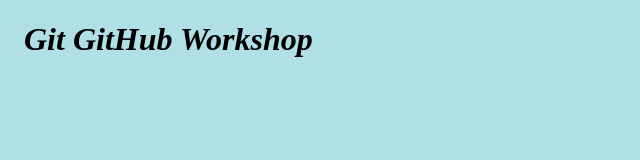
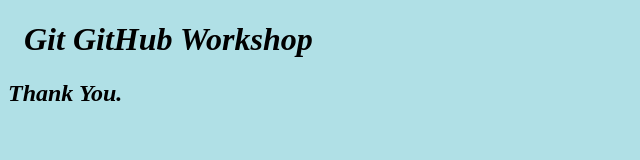
Before and after one commit to SimranMaharjan/Git-Github, a plain HTML site: page main.html in a window 1280 px wide. Shown: the whole page, without its empty margins (0-640 px from the left). Drawn offline with Linux system fonts and the light colour scheme.

Commit message:
Update main.html

```diff
--- a/main.html
+++ b/main.html
@@ -3,6 +3,6 @@
 <body style="background-color:powderblue;">
 
 <h1> <b> <i> &nbsp; Git GitHub Workshop </h1>
-
+<h2> <i> Thank You. <h2>
 </body>
 </html>
```
